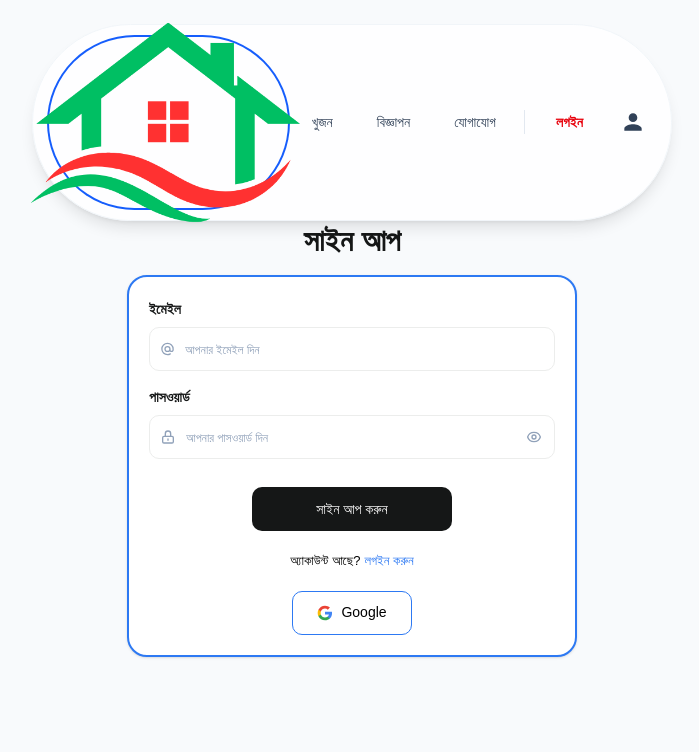
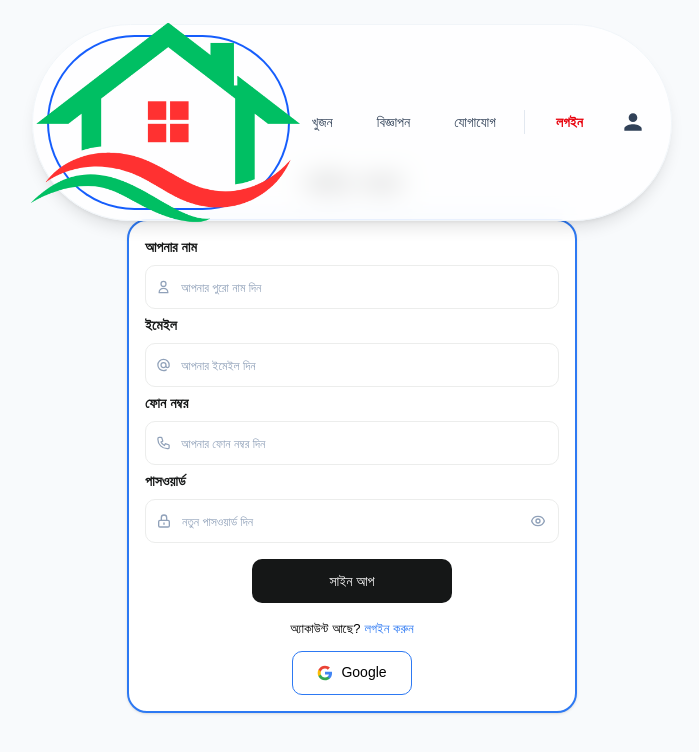
Before and after one commit to uzicodes/Dhaka-Basha, a Next.js app: page /sign-up in a window 1280 px wide. Shown: the top 752 px of the page, without its empty margins (288-987 px from the left). Built offline with nearby package versions, Linux system fonts and the light colour scheme; no server answers.

Commit message:
fix: restored UI & validations of sign-up form - Clerk v5 Method Errors - Restored the OTP Screen

```diff
--- a/app/sign-up/page.tsx
+++ b/app/sign-up/page.tsx
@@ -7,82 +7,255 @@ import { useRouter } from "next/navigation";
 
 export default function SignUp() {
   const [showPassword, setShowPassword] = useState(false);
-  const [email, setEmail] = useState("");
-  const [password, setPassword] = useState("");
+
+  const [formData, setFormData] = useState({
+    name: "",
+    email: "",
+    phone: "",
+    password: "",
+  });
+
+  const [errors, setErrors] = useState({
+    name: "",
+    email: "",
+    phone: "",
+    password: "",
+  });
+
+  const [submitted, setSubmitted] = useState(false);
   const [clerkError, setClerkError] = useState("");
-  const [submitted, setSubmitted] = useState(false);
 
+  const [pendingVerification, setPendingVerification] = useState(false);
+  const [code, setCode] = useState("");
+
+  // FIXED 1: Added 'as any' back to bypass the Clerk v5 Signal typing quirk
   const { isLoaded, signUp, setActive } = useSignUp() as any;
   const router = useRouter();
 
+  // --- VALIDATION LOGIC ---
+  const validateName = (value: string) => {
+    if (!value) return "নাম প্রয়োজন";
+    const words = value.trim().split(/\s+/).length;
+    if (words > 30) return "নাম ৩০ শব্দের বেশি হতে পারে না";
+    if (!/^[a-zA-Z\s]+$/.test(value)) return "নাম শুধুমাত্র অক্ষর এবং স্পেস থাকতে পারে";
+    return "";
+  };
+
+  const validateEmail = (value: string) => {
+    if (!value) return "ইমেইল প্রয়োজন";
+    const atCount = (value.match(/@/g) || []).length;
+    if (atCount !== 1) return "সঠিক ইমেইল দিন";
+    if (!/^[^\s@]+@[^\s@]+\.[^\s@]+$/.test(value)) return "সঠিক ইমেইল ফরম্যাট দিন";
+    return "";
+  };
+
+  const validatePhone = (value: string) => {
+    if (!value) return "ফোন নম্বর প্রয়োজন";
+    if (!/^\d+$/.test(value)) return "সঠিক ফোন নম্বর দিন";
+    if (value.length !== 11) return "সঠিক ফোন নম্বর (১১ ডিজিট) দিন";
+    return "";
+  };
+
+  const validatePassword = (value: string) => {
+    if (!value) return "পাসওয়ার্ড প্রয়োজন";
+    if (value.length < 6) return "পাসওয়ার্ড কমপক্ষে ৬ অক্ষর হতে হবে";
+    return "";
+  };
+
+  const handleChange = (field: string, value: string) => {
+    let filteredValue = value;
+
+    if (field === "name") {
+      filteredValue = value.replace(/[^a-zA-Z\s]/g, "");
+      const words = filteredValue.trim().split(/\s+/).filter(word => word.length > 0);
+      if (words.length > 30) {
+        filteredValue = words.slice(0, 30).join(" ");
+      }
+    } else if (field === "email") {
+      const atCount = (filteredValue.match(/@/g) || []).length;
+      if (atCount > 1) {
+        const parts = value.split("@");
+        filteredValue = parts[0] + "@" + parts.slice(1).join("");
+      }
+    } else if (field === "phone") {
+      filteredValue = value.replace(/\D/g, "").slice(0, 11);
+    }
+
+    setFormData({ ...formData, [field]: filteredValue });
+
+    if (submitted) {
+      let error = "";
+      if (field === "name") error = validateName(filteredValue);
+      else if (field === "email") error = validateEmail(filteredValue);
+      else if (field === "phone") error = validatePhone(filteredValue);
+      else if (field === "password") error = validatePassword(filteredValue);
+      setErrors({ ...errors, [field]: error });
+    }
+  };
+
+  // --- SUBMIT LOGIC ---
   const handleSubmit = async (e: React.FormEvent) => {
     e.preventDefault();
     setSubmitted(true);
     setClerkError("");
 
-    if (!email || !password) {
-      setClerkError("ইমেইল এবং পাসওয়ার্ড প্রদান করুন।");
-      return;
-    }
+    const nameError = validateName(formData.name);
+    const emailError = validateEmail(formData.email);
+    const phoneError = validatePhone(formData.phone);
+    const passwordError = validatePassword(formData.password);
 
-    if (!isLoaded || !signUp) return;
+    setErrors({
+      name: nameError,
+      email: emailError,
+      phone: phoneError,
+      password: passwordError,
+    });
 
-    try {
-      const result = await signUp.create({
-        emailAddress: email,
-        password,
-      });
+    if (!nameError && !emailError && !phoneError && !passwordError) {
+      if (!isLoaded || !signUp) return;
+      try {
+        await signUp.create({
+          firstName: formData.name,
+          emailAddress: formData.email,
+          password: formData.password,
+        });
 
-      if (result.status === "complete") {
-        await setActive({ session: result.createdSessionId });
-        router.push("/");
-      } else {
-        console.log(result);
-        setClerkError("সাইন আপ অসম্পূর্ণ। যাচাইকরণ প্রয়োজন।");
+        // FIXED 2: Updated to Clerk v5 prepareVerification method
+        await signUp.prepareVerification({ strategy: "email_code" });
+        setPendingVerification(true);
+      } catch (err: any) {
+        setClerkError(err.errors?.[0]?.longMessage || "সাইন আপ ব্যর্থ হয়েছে।");
       }
-    } catch (err: any) {
-      setClerkError(err.errors?.[0]?.longMessage || "সাইন আপ ব্যর্থ হয়েছে। দয়া করে আবার চেষ্টা করুন।");
     }
   };
 
+  // --- OTP VERIFICATION LOGIC ---
+  const onPressVerify = async (e: React.FormEvent) => {
+    e.preventDefault();
+    if (!isLoaded || !signUp) return;
+    setClerkError("");
+
+    try {
+      // FIXED 3: Updated to Clerk v5 attemptVerification method
+      const completeSignUp = await signUp.attemptVerification({
+        strategy: "email_code",
+        code,
+      });
+      if (completeSignUp.status === "complete") {
+        await setActive({ session: completeSignUp.createdSessionId });
+        router.push("/");
+      } else {
+        setClerkError("যাচাইকরণ ব্যর্থ হয়েছে।");
+      }
+    } catch (err: any) {
+      setClerkError(err.errors?.[0]?.longMessage || "ভুল কোড দেওয়া হয়েছে।");
+    }
+  };
+
+  // --- OTP VERIFICATION SCREEN ---
+  if (pendingVerification) {
+    return (
+      <main className="grow flex flex-col items-center justify-center px-4 bg-slate-50 pt-32 pb-12">
+        <h1 className="text-3xl font-bold text-[#151717] mb-4 text-center">ইমেইল যাচাই করুন</h1>
+        <form onSubmit={onPressVerify} className="flex flex-col gap-1.5 bg-white p-5 w-full max-w-112.5 rounded-[20px] shadow-sm border-2 border-[#2d79f3]">
+          <p className="text-center text-sm mb-4">আপনার ইমেইলে একটি কোড পাঠানো হয়েছে।</p>
+          {clerkError && <div className="text-red-500 text-sm mb-2 text-center bg-red-50 p-2 rounded">{clerkError}</div>}
+
+          <div className="flex flex-col">
+            <label className="text-[#151717] font-semibold mb-1.5">ভেরিফিকেশন কোড</label>
+          </div>
+          <div className="border-[1.5px] border-[#ecedec] rounded-[10px] h-12.5 flex items-center pl-2.5 transition-colors duration-200 focus-within:border-[#2d79f3]">
+            <input
+              type="text"
+              value={code}
+              onChange={(e) => setCode(e.target.value)}
+              placeholder="কোড দিন"
+              className="ml-2.5 rounded-[10px] border-none w-full h-full focus:outline-none placeholder:text-slate-400 placeholder:text-sm text-[#151717]"
+            />
+          </div>
+
+          <button disabled={!isLoaded} type="submit" className="mt-4 my-3 bg-[#151717] text-white text-[15px] font-medium rounded-[10px] h-12.5 w-50 mx-auto cursor-pointer hover:bg-black hover:text-green-500 hover:shadow-lg hover:scale-105 transition-all duration-200 disabled:opacity-50">
+            যাচাই করুন
+          </button>
+        </form>
+      </main>
+    );
+  }
+
+  // --- MAIN SIGN-UP SCREEN ---
   return (
     <main className="grow flex flex-col items-center justify-center px-4 bg-slate-50 pt-32 pb-12">
       <h1 className="text-3xl font-bold text-[#151717] mb-4 text-center">সাইন আপ</h1>
-      <form onSubmit={handleSubmit} className="flex flex-col gap-1 bg-white p-5 w-full max-w-112.5 rounded-[20px] shadow-sm border-2 border-[#2d79f3]">
-        {clerkError && (
-          <div className="text-red-500 text-sm mb-4 text-center bg-red-50 p-2 rounded">
-            {clerkError}
-          </div>
-        )}
+      <form onSubmit={handleSubmit} className="flex flex-col gap-1 bg-white p-4 w-full max-w-112.5 rounded-[20px] shadow-sm border-2 border-[#2d79f3]">
+        {clerkError && <div className="text-red-500 text-sm mb-2 text-center bg-red-50 p-2 rounded">{clerkError}</div>}
 
+        {/* Name Input */}
+        <div className="flex flex-col">
+          <label className="text-[#151717] text-sm font-semibold mb-1">আপনার নাম</label>
+        </div>
+        <div className={`border-[1.5px] rounded-[10px] h-11 flex items-center pl-2.5 transition-colors duration-200 ${submitted && errors.name ? "border-red-500" : "border-[#ecedec] focus-within:border-[#2d79f3]"}`}>
+          <svg className="w-4 h-4 text-slate-400" viewBox="0 0 24 24" fill="none" stroke="currentColor">
+            <path strokeLinecap="round" strokeLinejoin="round" strokeWidth="2" d="M16 7a4 4 0 11-8 0 4 4 0 018 0zM12 14a7 7 0 00-7 7h14a7 7 0 00-7-7z" />
+          </svg>
+          <input
+            type="text"
+            placeholder="আপনার পুরো নাম দিন"
+            value={formData.name}
+            onChange={(e) => handleChange("name", e.target.value)}
+            className="ml-2.5 rounded-[10px] border-none w-full h-full focus:outline-none placeholder:text-slate-400 placeholder:text-xs text-[#151717]"
+          />
+        </div>
+        {submitted && errors.name && <p className="text-red-500 text-xs mt-1 mb-2">{errors.name}</p>}
+
+        {/* Email Input */}
         <div className="flex flex-col mt-0.5">
           <label className="text-[#151717] text-sm font-semibold mb-1">ইমেইল</label>
         </div>
-        <div className={`border-[1.5px] rounded-[10px] h-11 flex items-center pl-2.5 transition-colors duration-200 ${submitted && !email ? "border-red-500" : "border-[#ecedec] focus-within:border-[#2d79f3]"}`}>
+        <div className={`border-[1.5px] rounded-[10px] h-11 flex items-center pl-2.5 transition-colors duration-200 ${submitted && errors.email ? "border-red-500" : "border-[#ecedec] focus-within:border-[#2d79f3]"}`}>
           <svg className="w-4 h-4 text-slate-400" viewBox="0 0 24 24" fill="none" stroke="currentColor">
             <path strokeLinecap="round" strokeLinejoin="round" strokeWidth="2" d="M16 12a4 4 0 10-8 0 4 4 0 008 0zm0 0v1.5a2.5 2.5 0 005 0V12a9 9 0 10-9 9m4.5-1.206a8.959 8.959 0 01-4.5 1.207" />
           </svg>
           <input
             type="email"
             placeholder="আপনার ইমেইল দিন"
-            value={email}
-            onChange={(e) => setEmail(e.target.value)}
+            value={formData.email}
+            onChange={(e) => handleChange("email", e.target.value)}
             className="ml-2.5 rounded-[10px] border-none w-full h-full focus:outline-none placeholder:text-slate-400 placeholder:text-xs text-[#151717]"
           />
         </div>
+        {submitted && errors.email && <p className="text-red-500 text-xs mt-1 mb-2">{errors.email}</p>}
 
-        <div className="flex flex-col mt-3">
+        {/* Phone Input */}
+        <div className="flex flex-col mt-0.5">
+          <label className="text-[#151717] text-sm font-semibold mb-1">ফোন নম্বর</label>
+        </div>
+        <div className={`border-[1.5px] rounded-[10px] h-11 flex items-center pl-2.5 transition-colors duration-200 ${submitted && errors.phone ? "border-red-500" : "border-[#ecedec] focus-within:border-[#2d79f3]"}`}>
+          <svg className="w-4 h-4 text-slate-400" viewBox="0 0 24 24" fill="none" stroke="currentColor">
+            <path strokeLinecap="round" strokeLinejoin="round" strokeWidth="2" d="M3 5a2 2 0 012-2h3.28a1 1 0 01.948.684l1.498 4.493a1 1 0 01-.502 1.21l-2.257 1.13a11.042 11.042 0 005.516 5.516l1.13-2.257a1 1 0 011.21-.502l4.493 1.498a1 1 0 01.684.949V19a2 2 0 01-2 2h-1C9.716 21 3 14.284 3 6V5z" />
+          </svg>
+          <input
+            type="text"
+            placeholder="আপনার ফোন নম্বর দিন"
+            value={formData.phone}
+            onChange={(e) => handleChange("phone", e.target.value)}
+            className="ml-2.5 rounded-[10px] border-none w-full h-full focus:outline-none placeholder:text-slate-400 placeholder:text-xs text-[#151717]"
+          />
+        </div>
+        {submitted && errors.phone && <p className="text-red-500 text-xs mt-1 mb-2">{errors.phone}</p>}
+
+        {/* Password Input */}
+        <div className="flex flex-col mt-0.5">
           <label className="text-[#151717] text-sm font-semibold mb-1">পাসওয়ার্ড</label>
         </div>
-        <div className={`border-[1.5px] rounded-[10px] h-11 flex items-center pl-2.5 pr-3 transition-colors duration-200 ${submitted && !password ? "border-red-500" : "border-[#ecedec] focus-within:border-[#2d79f3]"}`}>
+        <div className={`border-[1.5px] rounded-[10px] h-11 flex items-center pl-2.5 pr-3 transition-colors duration-200 ${submitted && errors.password ? "border-red-500" : "border-[#ecedec] focus-within:border-[#2d79f3]"}`}>
           <svg className="w-4 h-4 text-slate-400 shrink-0" viewBox="0 0 24 24" fill="none" stroke="currentColor">
             <path strokeLinecap="round" strokeLinejoin="round" strokeWidth="2" d="M12 15v2m-6 4h12a2 2 0 002-2v-6a2 2 0 00-2-2H6a2 2 0 00-2 2v6a2 2 0 002 2zm10-10V7a4 4 0 00-8 0v4h8z" />
           </svg>
           <input
             type={showPassword ? "text" : "password"}
-            placeholder="আপনার পাসওয়ার্ড দিন"
-            value={password}
-            onChange={(e) => setPassword(e.target.value)}
+            placeholder="নতুন পাসওয়ার্ড দিন"
+            value={formData.password}
+            onChange={(e) => handleChange("password", e.target.value)}
             className="ml-2.5 rounded-[10px] border-none w-full h-full focus:outline-none placeholder:text-slate-400 placeholder:text-xs text-[#151717]"
           />
           <button
@@ -103,23 +276,24 @@ export default function SignUp() {
             )}
           </button>
         </div>
+        {submitted && errors.password && <p className="text-red-500 text-xs mt-1 mb-2">{errors.password}</p>}
 
         <button
           disabled={!isLoaded}
           type="submit"
-          className="mt-6 mb-2 bg-[#151717] text-white text-[14px] font-medium rounded-[10px] h-11 w-50 mx-auto cursor-pointer hover:bg-black hover:text-green-500 hover:shadow-lg hover:scale-105 transition-all duration-200 disabled:opacity-50"
+          className="mt-3 mb-2 bg-[#151717] text-white text-[14px] font-medium rounded-[10px] h-11 w-50 mx-auto cursor-pointer hover:bg-black hover:text-green-500 hover:shadow-lg hover:scale-105 transition-all duration-200 disabled:opacity-50"
         >
-          সাইন আপ করুন
+          সাইন আপ
         </button>
 
-        <p className="text-center text-black text-[13px] my-2">
+        <p className="text-center text-black text-[13px] my-1">
           অ্যাকাউন্ট আছে?
           <Link href="/login" className="text-[13px] ml-1 text-[#2d79f3] font-medium cursor-pointer hover:underline">
             লগইন করুন
           </Link>
         </p>
 
-        <button type="button" className="mt-2 w-30 h-11 mx-auto rounded-[10px] flex justify-center items-center font-medium text-[14px] text-black gap-2 border border-[#2d79f3] bg-white cursor-pointer transition-all duration-200 hover:bg-green-200 hover:shadow-lg hover:scale-105">
+        <button type="button" className="mt-1 w-30 h-11 mx-auto rounded-[10px] flex justify-center items-center font-medium text-[14px] text-black gap-2 border border-[#2d79f3] bg-white cursor-pointer transition-all duration-200 hover:bg-green-200 hover:shadow-lg hover:scale-105">
           <svg className="w-4 h-4" viewBox="0 0 24 24" fill="none" xmlns="http://www.w3.org/2000/svg">
             <path d="M22.56 12.25c0-.78-.07-1.53-.2-2.25H12v4.26h5.92c-.26 1.37-1.04 2.53-2.21 3.31v2.77h3.57c2.08-1.92 3.28-4.74 3.28-8.09z" fill="#4285F4"/>
             <path d="M12 23c2.97 0 5.46-.98 7.28-2.66l-3.57-2.77c-.98.66-2.23 1.06-3.71 1.06-2.86 0-5.29-1.93-6.16-4.53H2.18v2.84C3.99 20.53 7.7 23 12 23z" fill="#34A853"/>
```
